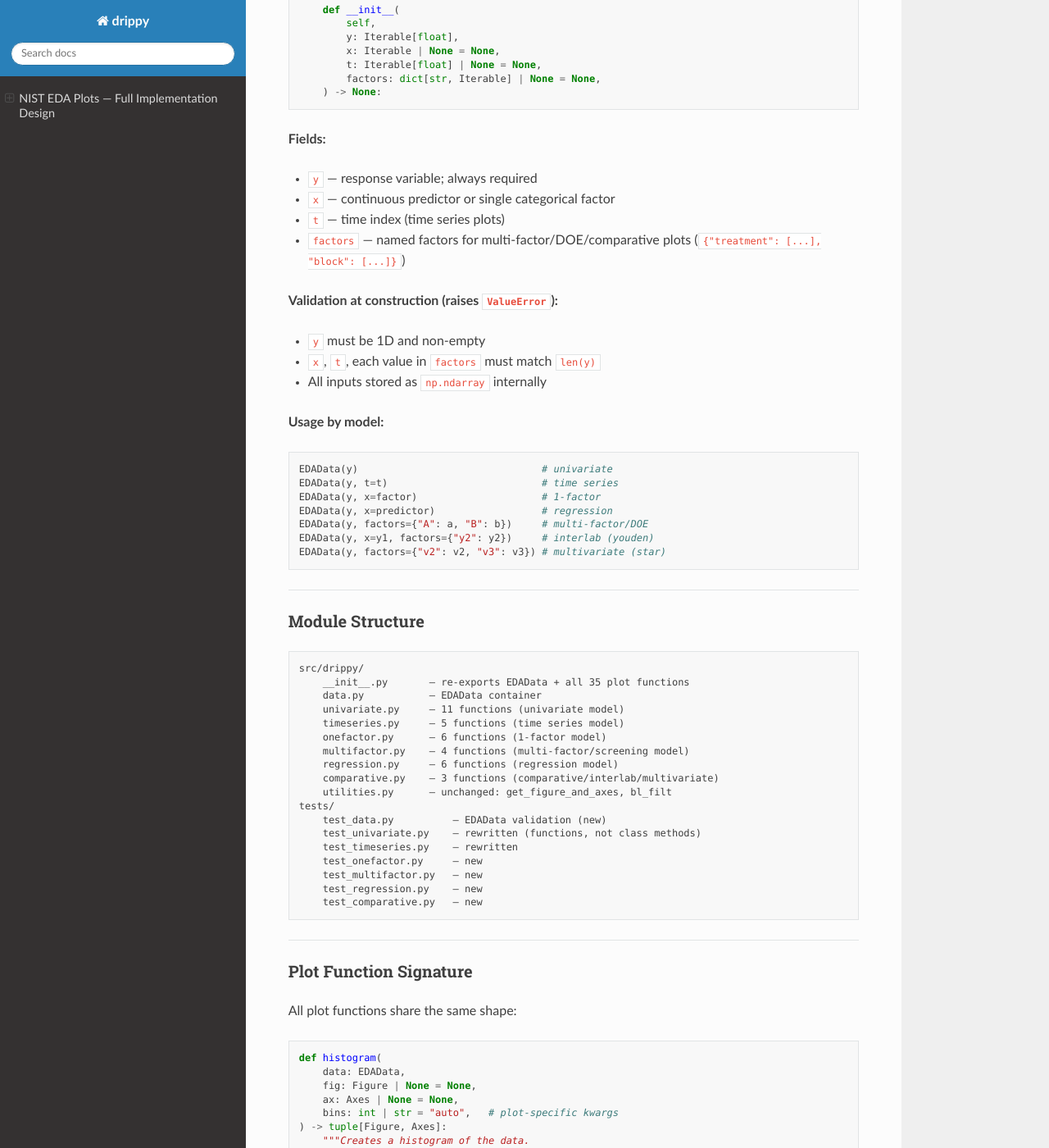
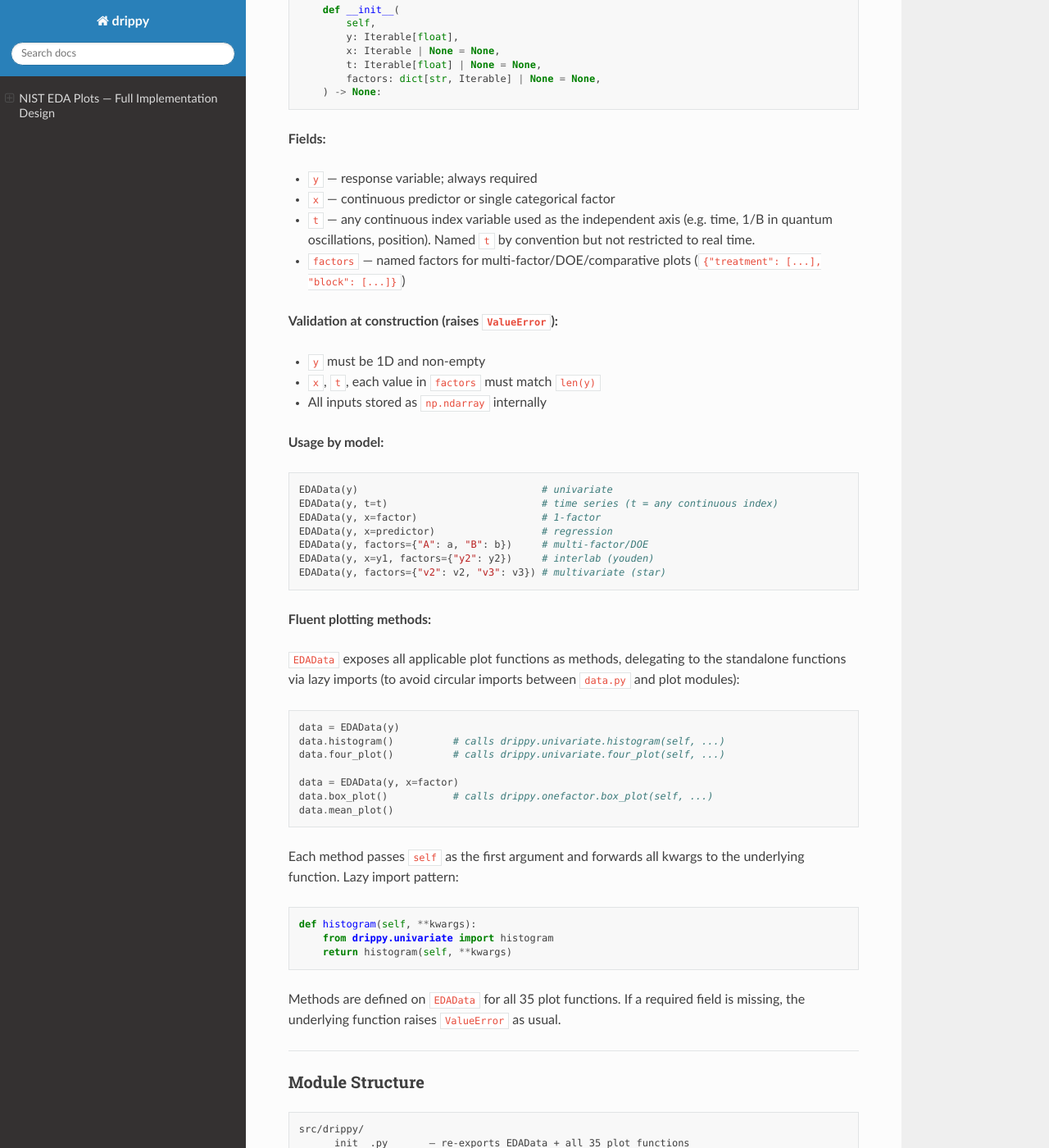
Before and after one commit to Pjieter/drippy, a Sphinx documentation site: the page built from docs/superpowers/specs/2026-04-14-nist-eda-plots-design.md, in a window 1280 px wide and 1400 px high, scrolled down 641 px. Shown: the whole window at 82% size. Built offline with Sphinx 7.4.7 and the Read the Docs theme 3.1.0, drawn with Linux system fonts in a browser that asks for light colours; some of the changed text lies outside the part shown.

Commit message:
Update design spec with three corrections
- t field is any continuous index, not restricted to real time
- EDAData exposes fluent plotting methods via lazy imports
- Test fixtures defined per data category, not one generic fixture

Co-Authored-By: Claude Sonnet 4.6 <noreply@anthropic.com>

````diff
--- a/docs/superpowers/specs/2026-04-14-nist-eda-plots-design.md
+++ b/docs/superpowers/specs/2026-04-14-nist-eda-plots-design.md
@@ -16,7 +16,7 @@ Replace the existing class-based architecture (`UnivariatePlotter`, `TimeSeriesP
 
 ### Data Container: `EDAData`
 
-Defined in `src/drippy/data.py`. Lightweight validated data bag — no plotting logic.
+Defined in `src/drippy/data.py`. Validated data container with convenience plotting methods.
 
 ```python
 class EDAData:
@@ -32,7 +32,7 @@ class EDAData:
 **Fields:**
 - `y` — response variable; always required
 - `x` — continuous predictor or single categorical factor
-- `t` — time index (time series plots)
+- `t` — any continuous index variable used as the independent axis (e.g. time, 1/B in quantum oscillations, position). Named `t` by convention but not restricted to real time.
 - `factors` — named factors for multi-factor/DOE/comparative plots (`{"treatment": [...], "block": [...]}`)
 
 **Validation at construction (raises `ValueError`):**
@@ -43,13 +43,37 @@ class EDAData:
 **Usage by model:**
 ```python
 EDAData(y)                               # univariate
-EDAData(y, t=t)                          # time series
+EDAData(y, t=t)                          # time series (t = any continuous index)
 EDAData(y, x=factor)                     # 1-factor
 EDAData(y, x=predictor)                  # regression
 EDAData(y, factors={"A": a, "B": b})     # multi-factor/DOE
 EDAData(y, x=y1, factors={"y2": y2})     # interlab (youden)
 EDAData(y, factors={"v2": v2, "v3": v3}) # multivariate (star)
 ```
+
+**Fluent plotting methods:**
+
+`EDAData` exposes all applicable plot functions as methods, delegating to the standalone functions via lazy imports (to avoid circular imports between `data.py` and plot modules):
+
+```python
+data = EDAData(y)
+data.histogram()          # calls drippy.univariate.histogram(self, ...)
+data.four_plot()          # calls drippy.univariate.four_plot(self, ...)
+
+data = EDAData(y, x=factor)
+data.box_plot()           # calls drippy.onefactor.box_plot(self, ...)
+data.mean_plot()
+```
+
+Each method passes `self` as the first argument and forwards all kwargs to the underlying function. Lazy import pattern:
+
+```python
+def histogram(self, **kwargs):
+    from drippy.univariate import histogram
+    return histogram(self, **kwargs)
+```
+
+Methods are defined on `EDAData` for all 35 plot functions. If a required field is missing, the underlying function raises `ValueError` as usual.
 
 ---
 
@@ -196,7 +220,7 @@ All require `data.x`. Linear intercept/slope/residual-sd plots are typically use
 ```python
 def spectral_plot(data: EDAData, ...) -> tuple[Figure, Axes]:
     if data.t is None:
-        raise ValueError("spectral_plot requires t (time index)")
+        raise ValueError("spectral_plot requires t (continuous index)")
 ```
 
 No defensive checks beyond what `EDAData` already guarantees.
@@ -205,8 +229,9 @@ No defensive checks beyond what `EDAData` already guarantees.
 
 ## Testing Patterns
 
+Each test module defines one fixture per data category it exercises, plus the universal `close_figures` autouse fixture. Fixtures reflect the data requirements of the model under test:
+
 ```python
-# Each test module follows this structure
 import matplotlib as mpl
 mpl.use("Agg")
 
@@ -216,28 +241,60 @@ import matplotlib.pyplot as plt
 from drippy import EDAData
 import drippy.onefactor as of
 
-@pytest.fixture
-def data():
-    rng = np.random.default_rng(42)
-    y = rng.normal(size=50)
-    x = np.repeat(["A", "B", "C", "D", "E"], 10)
-    return EDAData(y, x=x)
+# --- Fixtures ---
 
 @pytest.fixture(autouse=True)
 def close_figures():
     yield
     plt.close("all")
 
+@pytest.fixture
+def univariate_data():
+    rng = np.random.default_rng(42)
+    return EDAData(rng.normal(size=50))
+
+@pytest.fixture
+def timeseries_data():
+    rng = np.random.default_rng(42)
+    t = np.linspace(0, 10, 100)
+    return EDAData(rng.normal(size=100), t=t)
+
+@pytest.fixture
+def onefactor_data():
+    rng = np.random.default_rng(42)
+    y = rng.normal(size=50)
+    x = np.repeat(["A", "B", "C", "D", "E"], 10)
+    return EDAData(y, x=x)
+
+@pytest.fixture
+def multifactor_data():
+    rng = np.random.default_rng(42)
+    y = rng.normal(size=16)
+    return EDAData(y, factors={"A": np.tile([−1, 1], 8), "B": np.repeat([−1, 1], 8)})
+
+@pytest.fixture
+def regression_data():
+    rng = np.random.default_rng(42)
+    x = np.linspace(0, 10, 50)
+    return EDAData(rng.normal(loc=x), x=x)
+
+@pytest.fixture
+def comparative_data():
+    rng = np.random.default_rng(42)
+    y = rng.normal(size=30)
+    return EDAData(y, factors={"treatment": np.tile([0, 1, 2], 10), "block": np.repeat([0, 1, 2], 10)})
+
+# --- Tests ---
+
 class TestBoxPlot:
-    def test_returns_figure_and_axes(self, data): ...
-    def test_custom_fig_ax(self, data): ...
-    def test_requires_x(self):
-        data = EDAData(np.ones(10))
+    def test_returns_figure_and_axes(self, onefactor_data): ...
+    def test_custom_fig_ax(self, onefactor_data): ...
+    def test_requires_x(self, univariate_data):
         with pytest.raises(ValueError):
-            of.box_plot(data)
+            of.box_plot(univariate_data)
 ```
 
-`test_data.py` covers `EDAData` validation exhaustively: missing `y`, mismatched lengths, wrong dimensions, empty arrays.
+Each test module imports only the fixtures it needs. `test_data.py` covers `EDAData` validation exhaustively using all fixture shapes: missing `y`, mismatched lengths, wrong dimensions, empty arrays.
 
 ---
 
````
